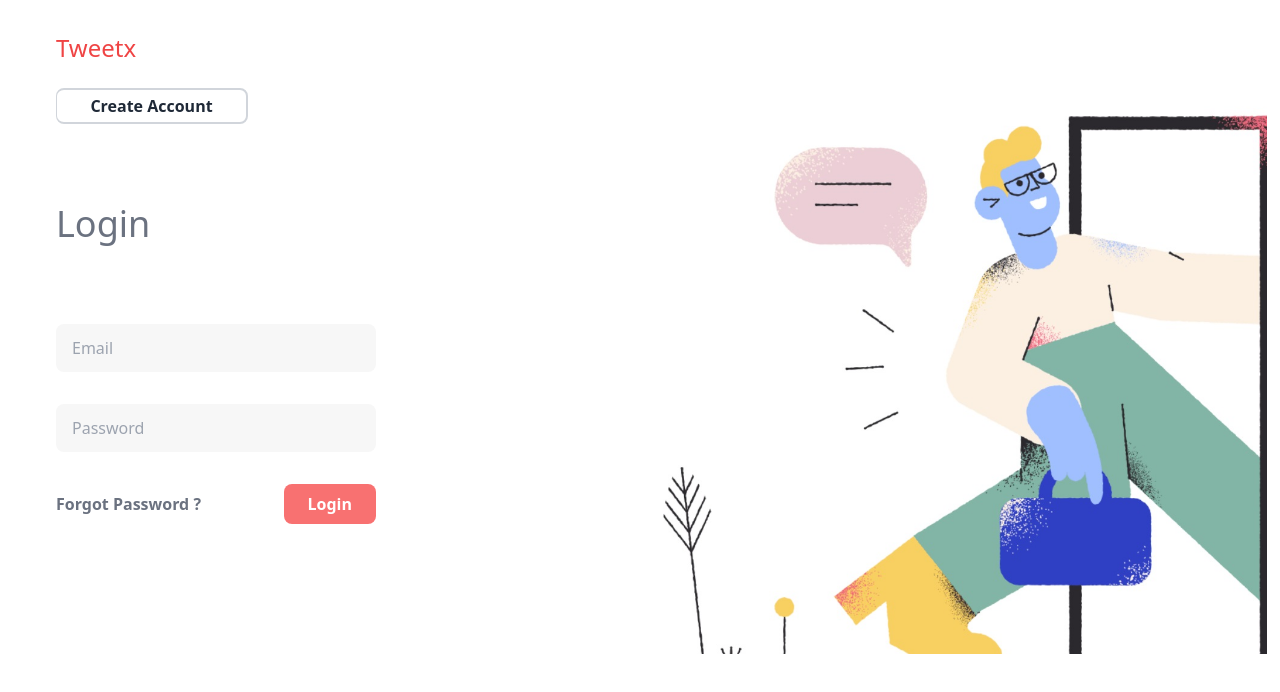
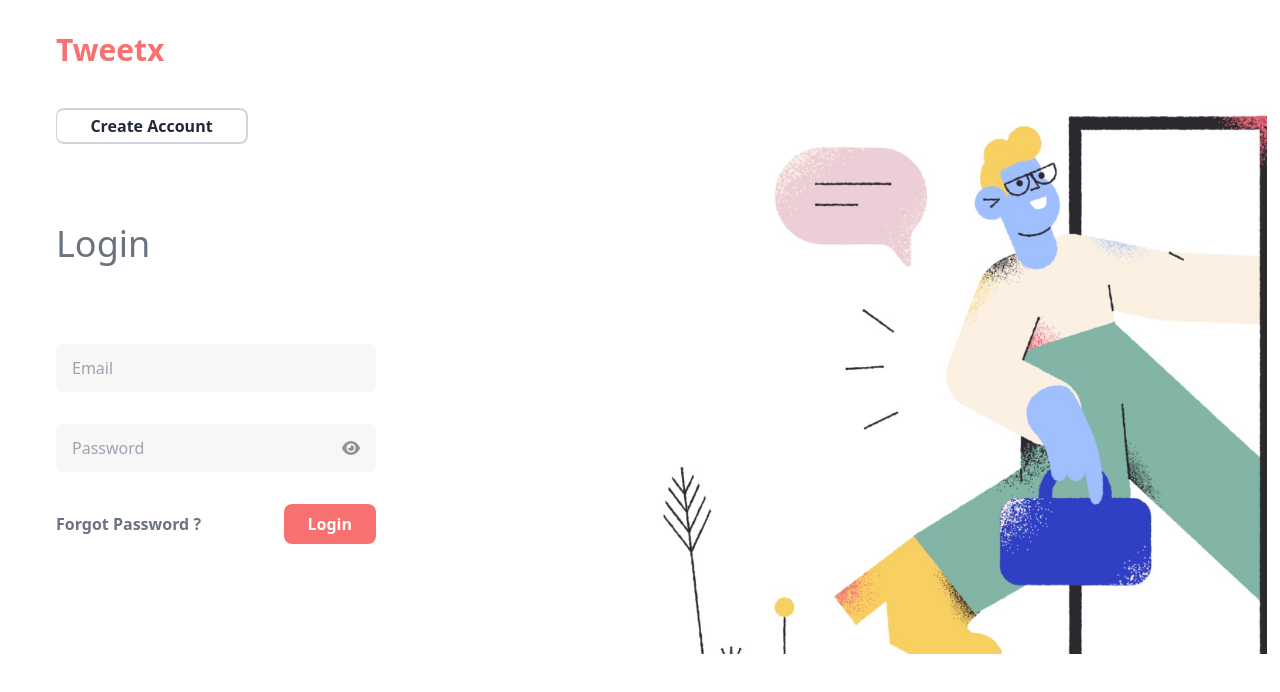
Before and after one commit to FaizanJatt/TweetX-Frontend, a React (Vite) app: page / in a window 1280 px wide. Shown: the top 692 px of the page. Built offline with nearby package versions, Linux system fonts and the light colour scheme.

Commit message:
minor updates

```diff
--- a/src/App.tsx
+++ b/src/App.tsx
@@ -17,12 +17,12 @@ function App() {
       <div className=" h-screen flex justify-between w-[99%]">
         <div className="ml-14 mt-8">
           <div>
-            <div className="  text-red-500 font-medium text-2xl">
+            <div className="  text-red-400 font-semibold text-3xl">
               <p>Tweetx</p>
             </div>
             <button
               onClick={modeToggleHandler}
-              className="mt-6 px-6 py-1 w-48  border-gray-300 text-gray-800 font-semibold border-s border-2 rounded-lg"
+              className="mt-10 px-6 py-1 w-48  border-gray-300 text-gray-800 font-semibold border-s border-2 rounded-lg"
             >
               <p>{mode === "Login" ? "Create Account" : "Login"}</p>
             </button>
--- a/src/components/Form.tsx
+++ b/src/components/Form.tsx
@@ -1,11 +1,15 @@
 import { Dispatch, SetStateAction, useEffect, useState } from "react";
 import { registerUser, loginUser } from "../api.ts";
 import { useNavigate } from "react-router-dom";
+import { FontAwesomeIcon } from "@fortawesome/react-fontawesome";
+import { faEye } from "@fortawesome/free-solid-svg-icons";
+
 type Mode = "Login" | "Register";
 interface FormProps {
   type: Mode;
   setType: Dispatch<SetStateAction<Mode>>;
 }
+
 function isValidEmail(email: string) {
   const emailRegex = /^[a-zA-Z0-9._%+-]+@[a-zA-Z0-9.-]+\.[a-zA-Z]{2,}$/;
   return emailRegex.test(email);
@@ -21,7 +25,10 @@ function Form({ type, setType }: FormProps) {
     confirmPassword: "",
   });
   const [emailError, setEmailError] = useState(false);
-
+  const [passwordView, setPasswordView] = useState<boolean>(false);
+  const togglePasswordView = () => {
+    setPasswordView((prev) => !prev);
+  };
   useEffect(() => {
     const storedToken = localStorage.getItem("token");
     if (storedToken) {
@@ -104,13 +111,25 @@ function Form({ type, setType }: FormProps) {
             emailError ? " border-red-500 border" : "border-none"
           }`}
         ></input>
-        <input
-          placeholder="Password"
-          name="password"
-          value={inputForm.password}
-          onChange={formChangeHandler}
-          className="max-w-96 pl-4 text-gray-600 py-3 bg-[#f7f7f7] rounded-lg"
-        ></input>
+        <div className="relative">
+          <input
+            placeholder="Password"
+            name="password"
+            value={inputForm.password}
+            type={passwordView ? "text" : "password"}
+            onChange={formChangeHandler}
+            className="w-full pl-4 pr-12 text-gray-600 py-3 bg-[#f7f7f7] rounded-lg"
+          />
+          <div className="absolute right-4 top-1/2 transform -translate-y-1/2">
+            <FontAwesomeIcon
+              onClick={togglePasswordView}
+              icon={faEye}
+              opacity={0.4}
+              size="1x"
+            />
+          </div>
+        </div>
+
         {type === "Register" && (
           <input
             placeholder="Confirm Password"
```
